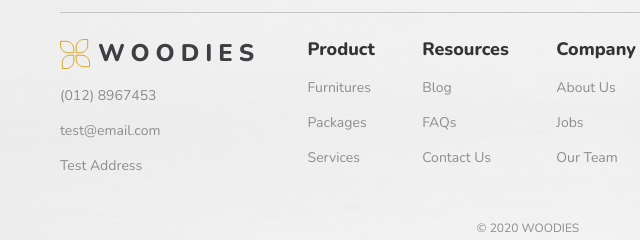
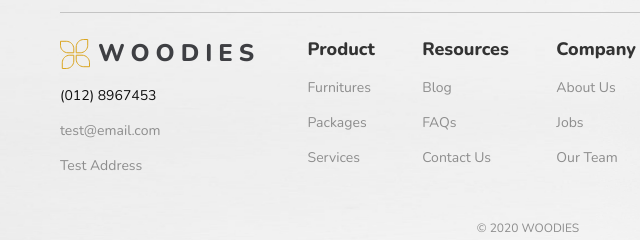
Before and after one commit to Antonov2504/YP-woodies, a plain HTML site: page index.html in a window 1280 px wide. In both pictures the pointer is over the link "(012) 8967453". Shown: the part 3890-4130 px from the top of the page, 112-752 px from the left. Drawn offline with nearby package versions, Linux system fonts and the light colour scheme.

Commit message:
edit styles css, add transition

```diff
--- a/styles/style.css
+++ b/styles/style.css
@@ -457,6 +457,11 @@ html {
   line-height: 19px;
   color: #8d8d8d;
   text-decoration: none;
+  transition: color .3s;
+}
+
+.footer__column-link:hover {
+  color: #111;
 }
 
 .footer__copyright {
```
